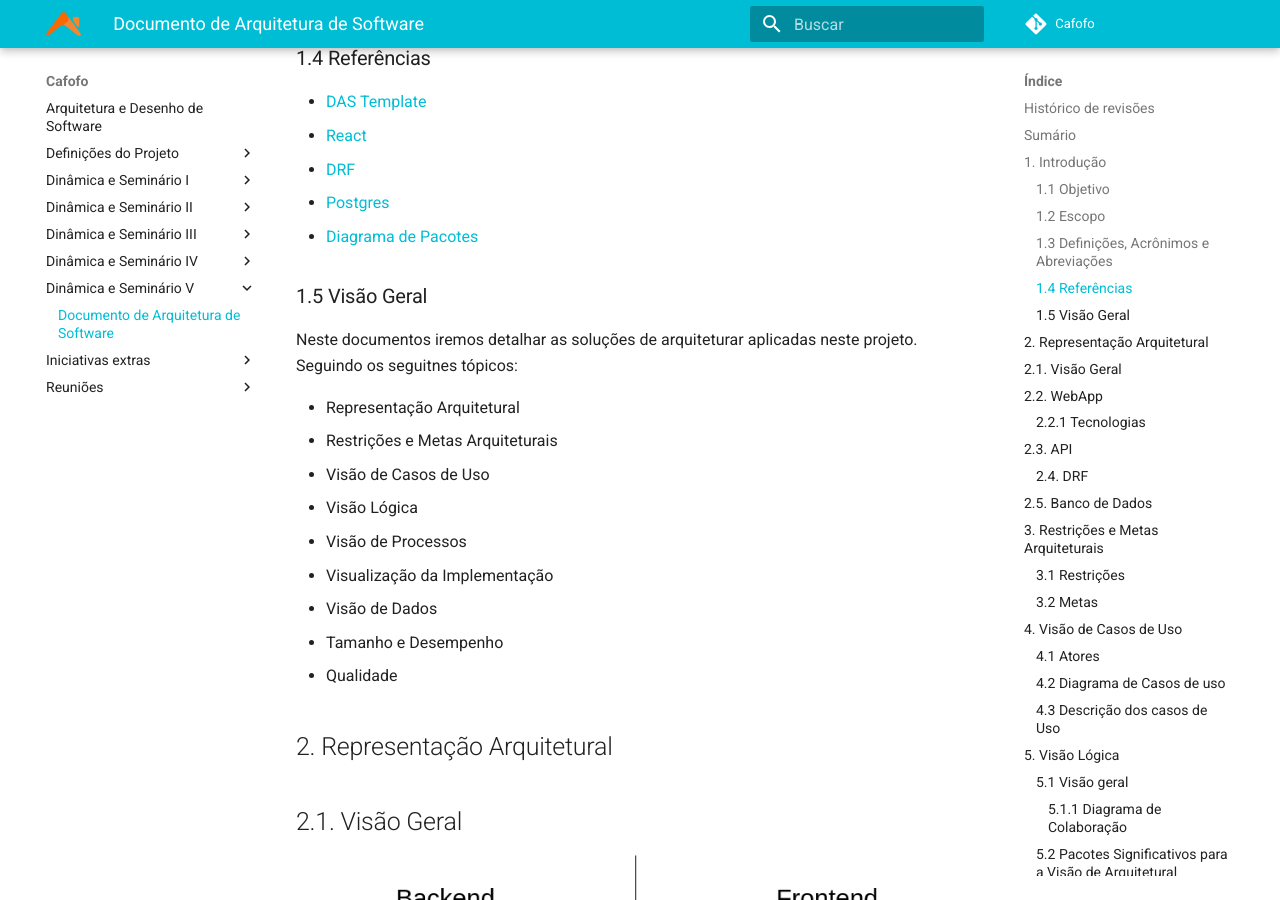
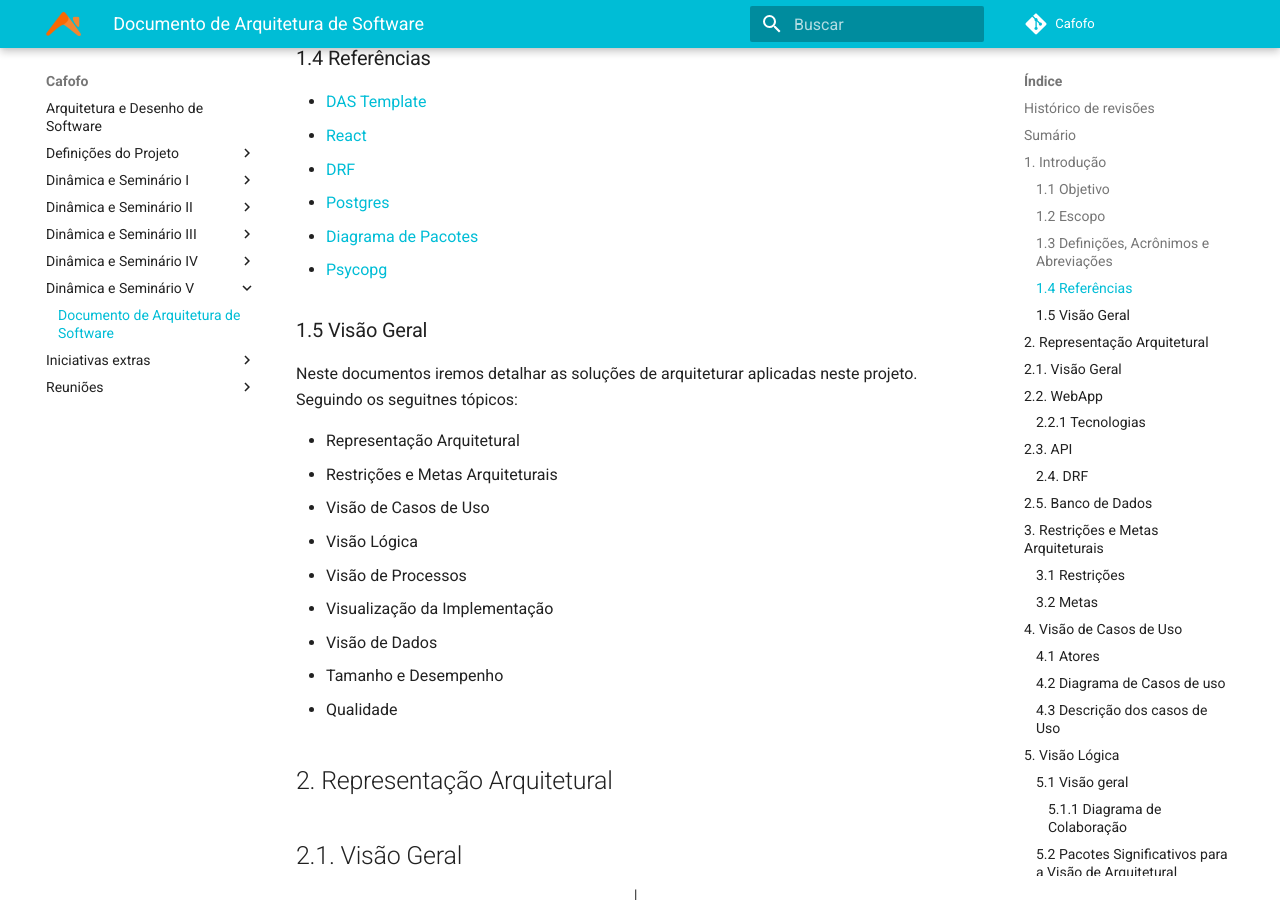
Before and after one commit to desenho-2019/Wiki, an MkDocs documentation site: the page built from docs/Dinâmica e Seminário V/Documento de Arquitetura.md, in a window 1280 px wide and 900 px high, scrolled down 3027 px. Built offline with MkDocs 1.6.1 and Material for MkDocs 9.7.7, drawn with Linux system fonts in a browser that asks for light colours.

Commit message:
Adicionando referência

```diff
--- a/docs/Dinâmica e Seminário V/Documento de Arquitetura.md
+++ b/docs/Dinâmica e Seminário V/Documento de Arquitetura.md
@@ -75,6 +75,7 @@ O projeto Cafofo tem como principal objetivo auxiliar alunos de uma Universidade
 - [DRF](https://www.django-rest-framework.org/)
 - [Postgres](https://www.educacaoetecnologia.org/artigo/2011/06/09/quais-as-vantagens-de-utilizar-postgresql/)
 - [Diagrama de Pacotes](https://micreiros.com/diagrama-de-pacotes/)
+- [Psycopg](http://initd.org/psycopg/)
 
 ### 1.5 Visão Geral
 Neste documentos iremos detalhar as soluções de arquiteturar aplicadas neste projeto. Seguindo os seguitnes tópicos:
```
